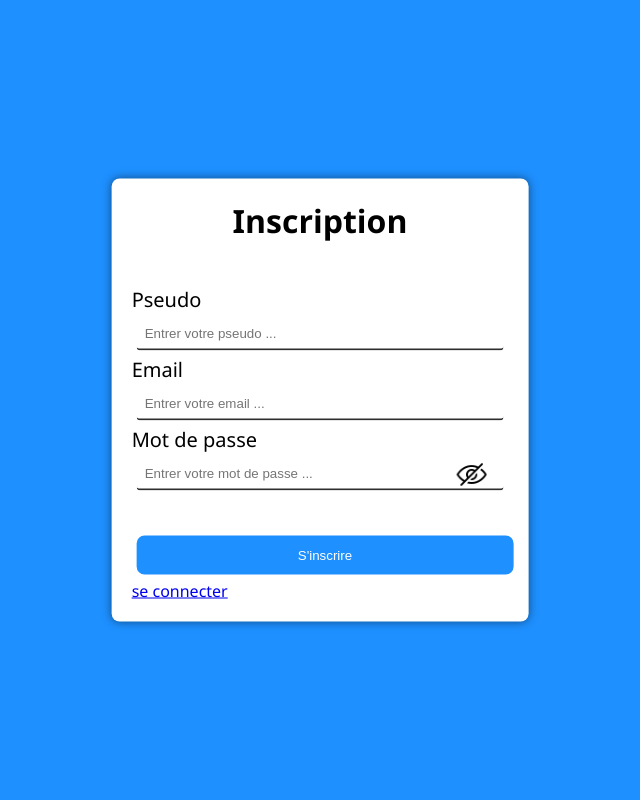
After one commit to djenidisimple/Progress_php, a PHP site: page /Begin/Register.php in a window 1280 px wide. The commit adds this page. Shown: the whole page, without its empty margins (320-960 px from the left). Run offline with PHP 8.4, Linux system fonts and the light colour scheme.

Commit message:
register finish

```diff
--- /dev/null
+++ b/Begin/Register.php
@@ -0,0 +1,64 @@
+<?php session_start();?>
+<!DOCTYPE html>
+<html lang="en">
+<head>
+    <meta charset="UTF-8">
+    <meta name="viewport" content="width=device-width, initial-scale=1.0">
+    <title>Inscription</title>
+    <link rel="stylesheet" href="css/style.css">
+</head>
+<body>
+    <?php
+        $pseudo = $psw = $email = $succes = $error = null;
+        if ($_SERVER["REQUEST_METHOD"] == "POST") {
+            $pseudo = $_POST["pseudo"];
+            $psw = $_POST["psw"];
+            $email = $_POST["email"];
+            if (!empty($pseudo) && !empty($psw) && !empty($email)) {
+                $url = "";
+                include "To-Do List.php";
+                if (createCustomer($pseudo, $psw, $email)) {
+                    $succes = "Inscription reussite!";
+                    if (getCustomer($pseudo, $psw)) {
+                        $_SESSION['name'] = $pseudo;
+                        header("Location: home.php");
+                        exit;
+                    }
+                } else {
+                    $error = "Cette pseudo existe deja!";
+                }
+            } else {
+                $error = "Tous les champs sont obligatoire!";
+            }
+        }
+    ?>
+    <div class="center">
+        <form action="" method="post" class="form-popup">
+            <h1 class="center-text">Inscription</h1>
+            <br>
+            <?php if ($error): ?>
+            <p class="message-error center-text"><?= $error;?></p>
+            <?php elseif ($succes): ?>
+            <p class="message-success center-text"><?= $succes;?></p>
+            <?php endif;?>
+            <br>
+            <div style="width: auto;padding-right: 10px;">
+                <label>Pseudo</label>
+                <input type="text" name="pseudo" placeholder="Entrer votre pseudo ..." value="<?= $pseudo;?>" required>
+            </div>
+            <div style="width: auto;padding-right: 10px;">
+                <label>Email</label>
+                <input type="email" name="email" placeholder="Entrer votre email ..." value="<?= $email;?>" required>
+            </div>
+            <div style="width: auto;padding-right: 10px;">
+                <label>Mot de passe</label>
+                <input type="password" name="psw" id="psw" placeholder="Entrer votre mot de passe ..." value="<?= $psw;?>" required>
+                <button type="button" style="width: 30px;height: 30px;position: relative;top: -36px;left: 325px;background: url(icon/hide.png) center no-repeat;background-size: 100%;border: 0;" onclick="password(this)"></button>
+            </div>
+            <input type="submit" value="S'inscrire" class="btn">
+            <a href="login.php">se connecter</a>
+        </form>
+    </div>
+    <script src="js/JavaScript.js"></script>
+</body>
+</html>
--- a/Begin/css/style.css
+++ b/Begin/css/style.css
@@ -16,7 +16,8 @@ table, tr, th, td{
 input{
     width: 100%;
     padding: 8px;
-    border: 2px solid rgb(46, 45, 45);
+    border: 0;
+    border-bottom: 2px solid rgb(46, 45, 45);
     border-radius: 4px;
     margin: 5px;
 }
--- a/Begin/js/JavaScript.js
+++ b/Begin/js/JavaScript.js
@@ -7,3 +7,12 @@ function closeForm() {
     let close = document.getElementById("form");
     close.style.display = "none";
 }
+function password(value) {
+    if (value.style.backgroundImage == 'url("icon/view.png")') {
+        value.style.backgroundImage = "url(icon/hide.png)";
+        document.querySelector("#psw").type = "password";
+    } else {
+        value.style.backgroundImage = "url(icon/view.png)";
+        document.querySelector("#psw").type = "text";
+    }
+}
```
Also changed, not shown: Begin/To-Do List.php (+16 -0 lines), Begin/login.php (+8 -17 lines).
